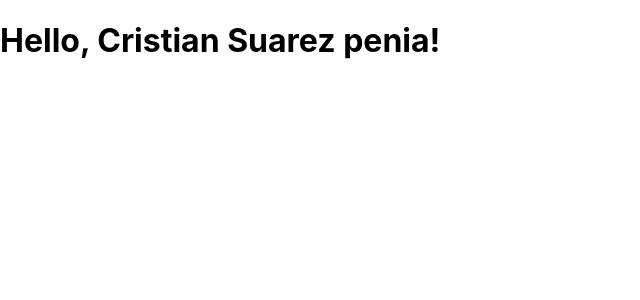
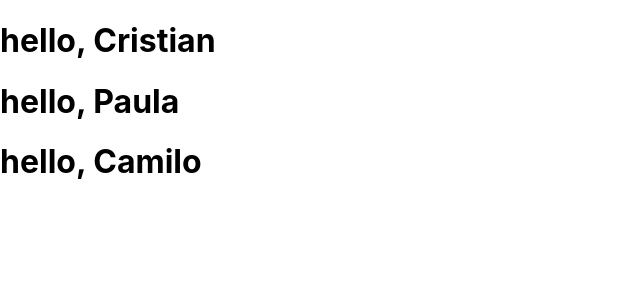
Before and after one commit to cdsuarezp/Aprendiendo-React, a React (Create React App) app: page / in a window 1280 px wide. Shown: the top 300 px of the page, without its empty margins (0-640 px from the left). Built offline with nearby package versions, Linux system fonts and the light colour scheme.

Commit message:
seccion 4 componentes y propiedades

```diff
--- /dev/null
+++ b/src/React/Propiedades.jsx
@@ -0,0 +1,22 @@
+import React from 'react';
+
+
+
+
+function Welcome(props){
+    return <h1> hello, {props.name}</h1>
+}
+
+
+function App(){
+    return(
+        <div>
+         <Welcome name ="Cristian" />
+         <Welcome name ="Paula" />
+         <Welcome name ="Camilo" />
+         </div>
+
+    );
+}
+
+export default App;
--- a/src/index.js
+++ b/src/index.js
@@ -3,6 +3,7 @@ import ReactDOM from 'react-dom';
 import './index.css';
 //import App from './App';
 import Hello from './React/Hello-World'
+import Propiedades from './React/Propiedades'
 import reportWebVitals from './reportWebVitals';
 
 ReactDOM.render(
@@ -16,7 +17,8 @@ ReactDOM.render(
 
   */
 
-  <Hello />,
+  // <Hello />,
+  <Propiedades name = "Sara" />,
   document.getElementById('root')
 
 );
```
